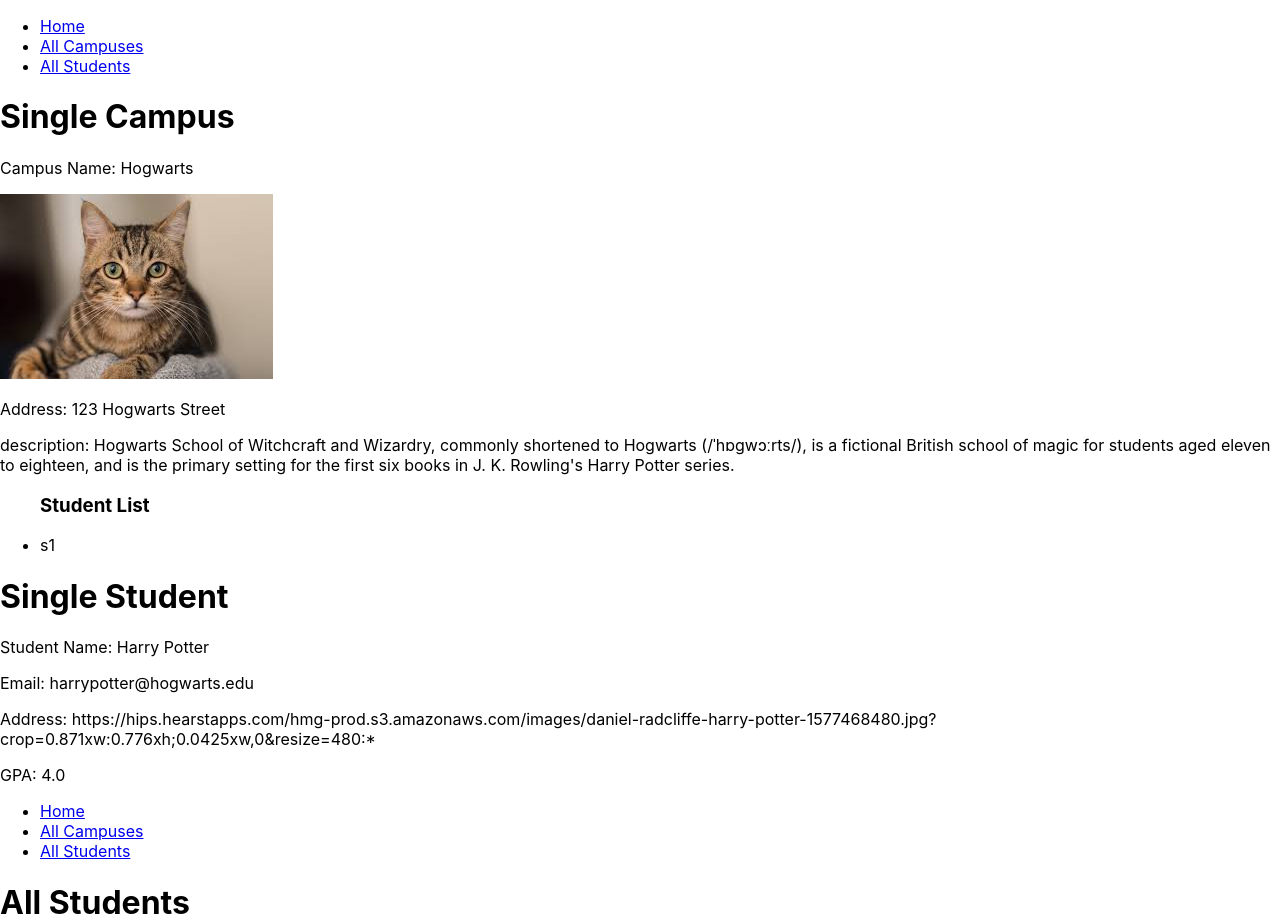
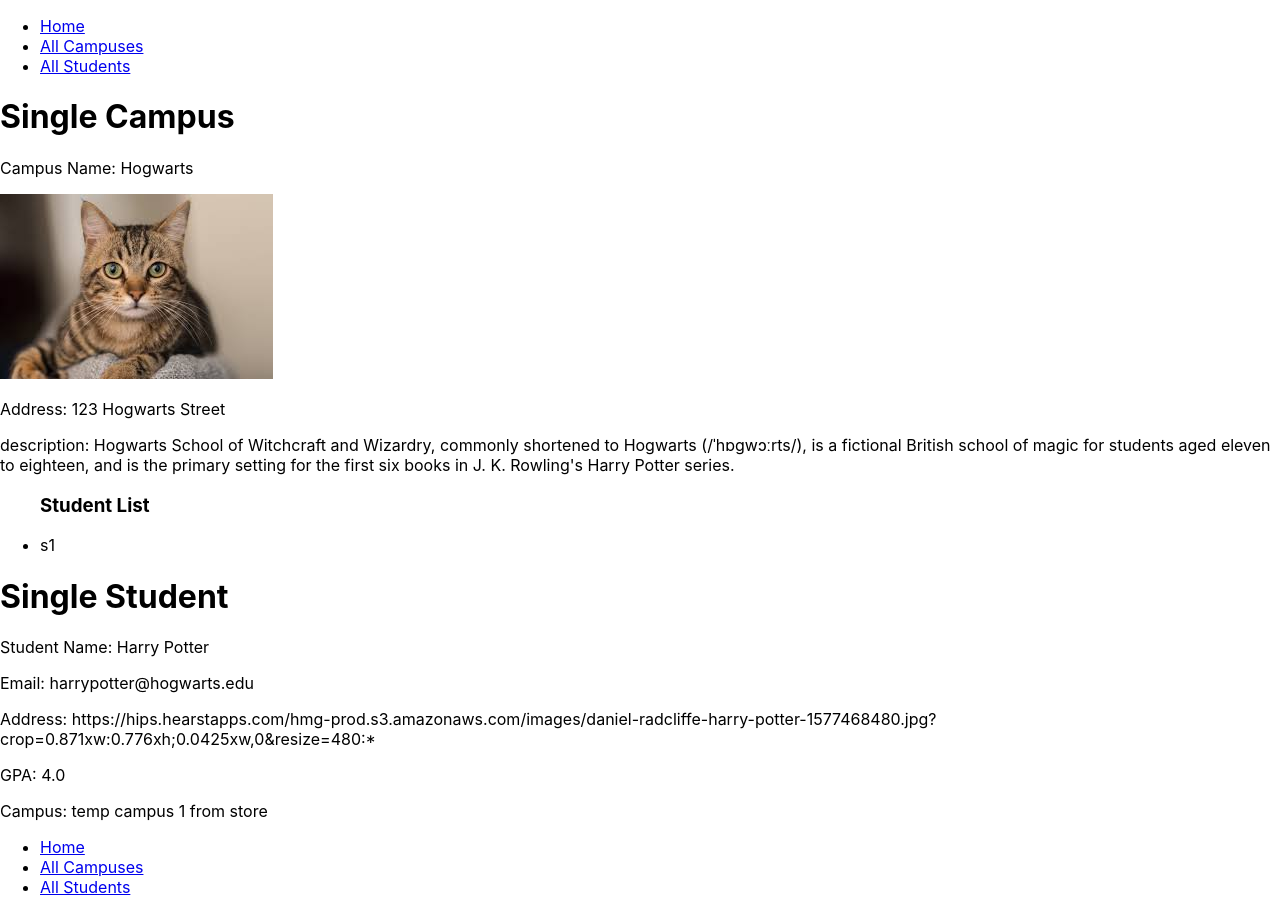
Before and after one commit to darrenzhang2000/CRUD-app-frontend, a React (Create React App) app: page / in a window 1280 px wide. Shown: the top 924 px of the page. Built offline with nearby package versions, Linux system fonts and the light colour scheme.

Commit message:
added single student campusName

```diff
--- a/src/App.js
+++ b/src/App.js
@@ -15,14 +15,16 @@ const dummyStudentList = [{
   name: "temp",
   email: "temp email",
   address: "temp address",
-  gpa: "temp gpa"
+  gpa: "temp gpa",
+  campusName: "temp campus"
 }];
 
 //for SingleStudent.js
 const dummyStudentName = "Harry Potter";
 const dummyStudentEmail = "harrypotter@hogwarts.edu";
 const dummyStudentImage = "https://hips.hearstapps.com/hmg-prod.s3.amazonaws.com/images/daniel-radcliffe-harry-potter-1577468480.jpg?crop=0.871xw:0.776xh;0.0425xw,0&resize=480:*";
-const dummyStudentGpa = "4.0"
+const dummyStudentGpa = "4.0";
+const dummpyCampusName = "hogwarts";
 
 //for AllStudents.js
 const dummyStudent1 = {
@@ -35,7 +37,8 @@ const dummyStudent2 = {
   name: "dummyStudentName2",
   email: "dummyStudentEmail2",
   image: "dummyStudentImage2",
-  gpa: "dummyStudentGpa2"
+  gpa: "dummyStudentGpa2",
+  campusName: "dummyCampusName2"
 }
 const dummyStudents = [dummyStudent1, dummyStudent2];
 
@@ -65,7 +68,7 @@ function App() {
       </ul>
 
       <SingleCampus name={dummyCampusName} image={dummyCampusImage} address={dummyCampusAddress} description={dummyCampusDescription} studentList={dummyStudentList}/>
-      <SingleStudent name={dummyStudentName} email={dummyStudentEmail} image={dummyStudentImage} gpa={dummyStudentGpa} />
+      <SingleStudent name={dummyStudentName} email={dummyStudentEmail} image={dummyStudentImage} gpa={dummyStudentGpa} campusName={dummyCampusName} />
       <AllStudents students={dummyStudents}/>
       <AllCampuses campuses={dummyCampuses}/>
     </div>
--- a/src/index.js
+++ b/src/index.js
@@ -16,7 +16,8 @@ const dummyStudent1 = {
     name: "s1",
     email: "s1 email",
     address: "s1 address",
-    gpa: "s1 gpa"
+    gpa: "s1 gpa",
+    campusName: "Hunter College"
 }
 
 //dummy data
@@ -106,7 +107,8 @@ store.dispatch(
             name: "temp",
             email: "temp email",
             address: "temp address",
-            gpa: "temp gpa"
+            gpa: "temp gpa",
+            campusName: "temp campus 1 from store"
         }
     });
 
@@ -117,7 +119,8 @@ store.dispatch(
             name: "temp 2",
             email: "temp email 2",
             address: "temp address 2",
-            gpa: "temp gpa 2"
+            gpa: "temp gpa 2",
+            campusName: "temp campus 1"
         }
     });
 
@@ -140,7 +143,9 @@ store.dispatch(
             name: "temp 2",
             image: "temp img 2",
             address: "temp address 2",
-            description: "temp description 2"
+            description: "temp description 2",
+            studentList: [dummyStudent1]
+
         }
     });
 console.log('done', store.getState());
@@ -154,6 +159,7 @@ const routing = (
                 <Route exact path="/campuses" component={AllCampuses} />
                 <Route exact path="/students" component={AllStudents} />
                 <Route exact path="/campus" component={SingleCampus} />
+                <Route exact path="/student" component={SingleStudent} />
             </div>
         </Router>
     </Provider>
--- a/src/views/SingleStudent.js
+++ b/src/views/SingleStudent.js
@@ -1,4 +1,7 @@
 import React, { Component } from 'react'
+import { connect } from 'react-redux';
+import { StaticRouter } from 'react-router-dom';
+import { Link, BrowserRouter as Router, Route } from "react-router-dom";
 
 class SingleStudent extends Component{
     render(){
@@ -9,10 +12,17 @@ class SingleStudent extends Component{
                 <p>Email: {this.props.email} </p>
                 <p>Address: {this.props.image}</p>
                 <p>GPA: {this.props.gpa}</p>
+                <p>Campus: {this.props.campusName} </p>
             </div>
         );
     }
 }
 
-// export default connect(mapStateToProps)(SingleStudent);
-export default SingleStudent;
+function mapStateToProps(states){
+    return{
+        campusName: states.studentState.singleStudent.campusName
+    }
+}
+
+export default connect(mapStateToProps)(SingleStudent);
+// export default SingleStudent;
```
